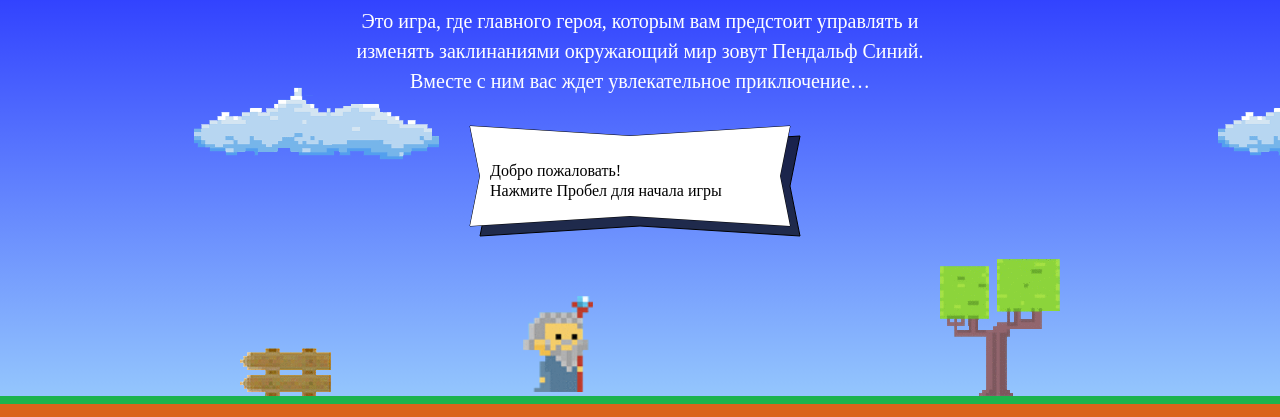
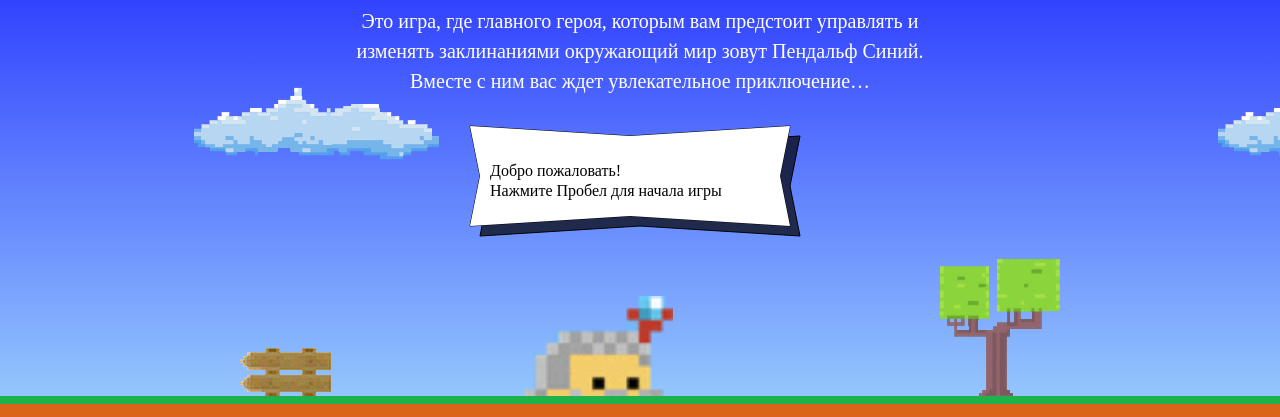
Before and after one commit to JuliaShianova/904483-code-and-magick, a website: page index.html in a window 1280 px wide. Shown: the part 203-620 px from the top of the page. Drawn offline with Linux system fonts and the light colour scheme; a web font is replaced by a local one.

Commit message:
Update index.html

```diff
--- a/index.html
+++ b/index.html
@@ -181,7 +181,7 @@
   </div>
 </template>
   <script>
-    var wizardWidth = 70;
+    var wizardWidth = 150;
   </script>
 
 
```
